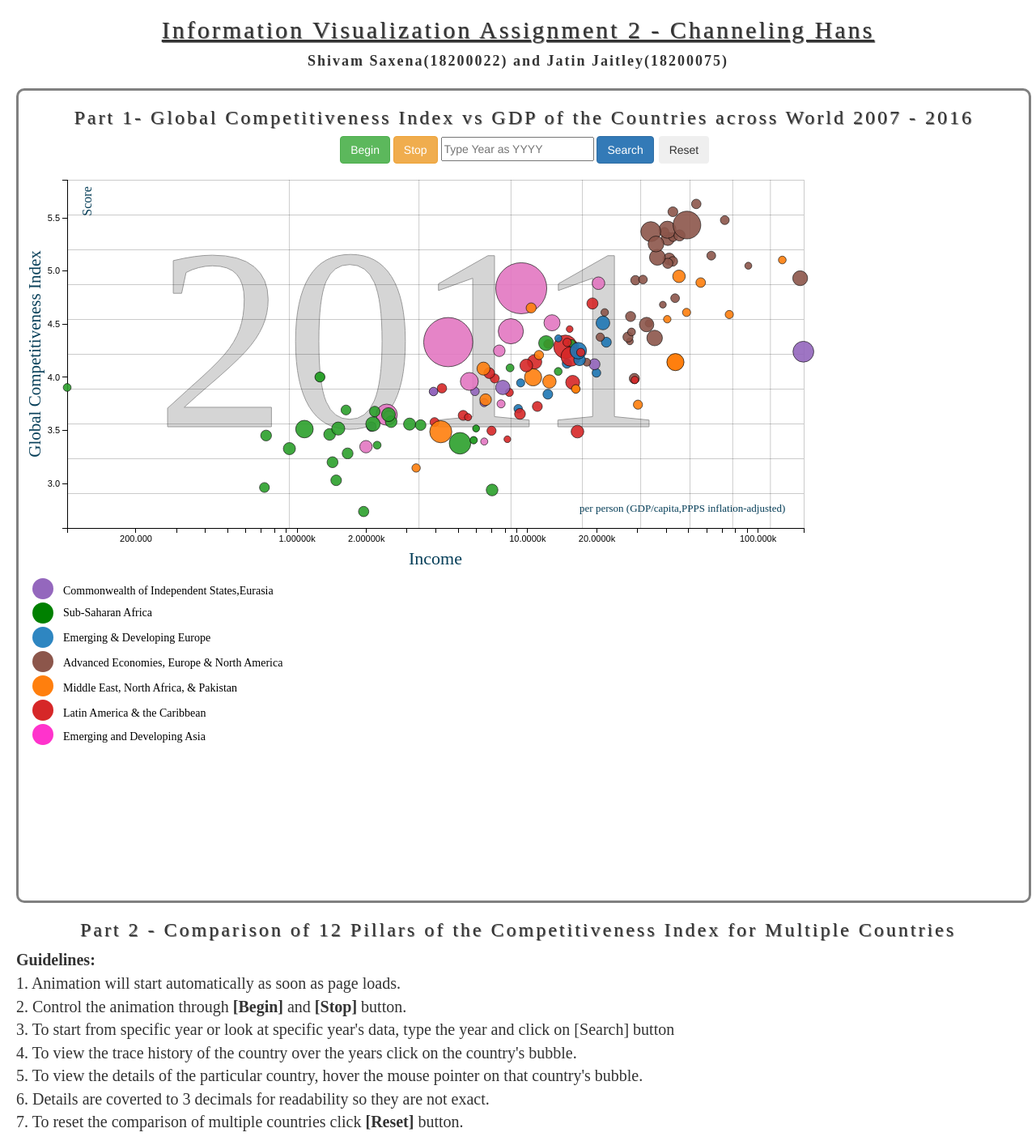
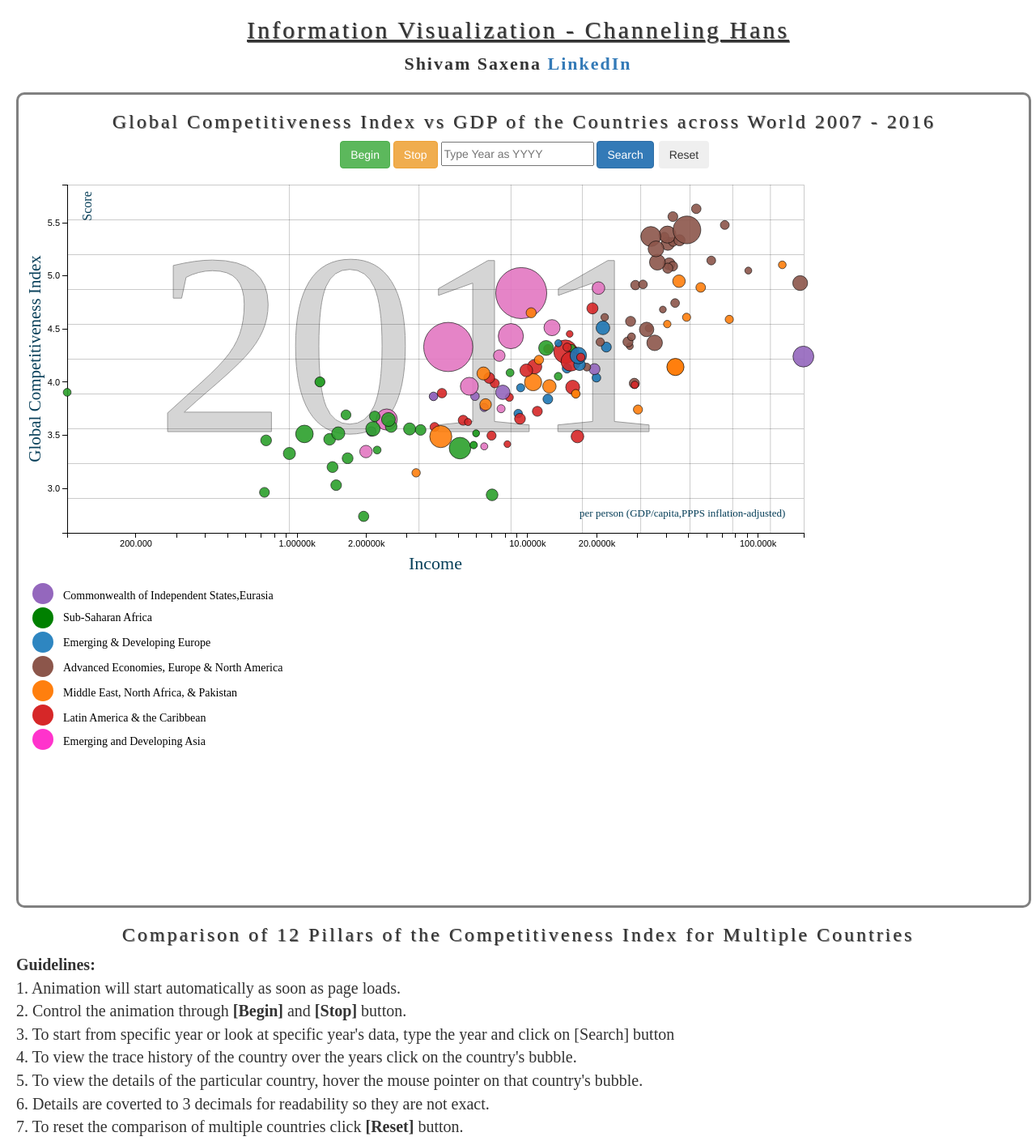
Before and after one commit to shivasxn17/GCI-WEF-D3-Data-Vizualization, a plain HTML site: page index.html in a window 1280 px wide. Shown: the whole page at 81% size. Drawn offline with Linux system fonts and the light colour scheme.

Commit message:
updated master index

```diff
--- a/index.html
+++ b/index.html
@@ -19,10 +19,10 @@
 
 	<style type="text/css">
 
-	#team_names{
+	#creator{
 		text-align: center;
 		font-family: "Bariol Regular";
-		font-size: 18px;
+		font-size: 22px;
 		letter-spacing: 2px;
 		font-weight: bold;
 		margin: 10px;
@@ -80,13 +80,13 @@
 	</style>
 	</head>
 	<body>
-	<h2 >Information Visualization Assignment 2 - Channeling Hans</h2>
-	<div id = "team_names"> Shivam Saxena(18200022) and Jatin Jaitley(18200075)</div>
+	<h2 >Information Visualization - Channeling Hans</h2>
+	<div id = "creator"> Shivam Saxena  <a href="https://www.linkedin.com/in/shivamsaxena29/">LinkedIn</a></span></div>
 
 	<!-- Div block for GapMinder Animation -->
 	<div id="oneId"  style="width: 98%; height: 100% border-top-width: 3px;
 	border-top-style: solid; border-left-width: 3px; border-left-style: solid; border-right-width: 3px; border-right-style: solid; border-bottom-width: 3px; border-bottom-style: solid; margin-top: 20px; margin-bottom: 20px; margin-right: 20px; margin-left: 20px; border-radius: 10px; border-color: grey; ">
-	<h3 >Part 1- Global Competitiveness Index vs GDP of the Countries across World 2007 - 2016</h3>
+	<h3 >Global Competitiveness Index vs GDP of the Countries across World 2007 - 2016</h3>
 	<!-- Div block for all the control buttons Begin, Stop, Search and Reset -->
 	<div id = "control_div" align="center">
 
@@ -105,7 +105,7 @@
 
 	<!-- Div block for Comparison of Countries data -->
 	<div id="table1">
-		<h3 align="center">Part 2 - Comparison of 12 Pillars of the Competitiveness Index for Multiple Countries </h3>
+		<h3 align="center">Comparison of 12 Pillars of the Competitiveness Index for Multiple Countries </h3>
 	</div>
 
 	<script type="text/javascript">
```
